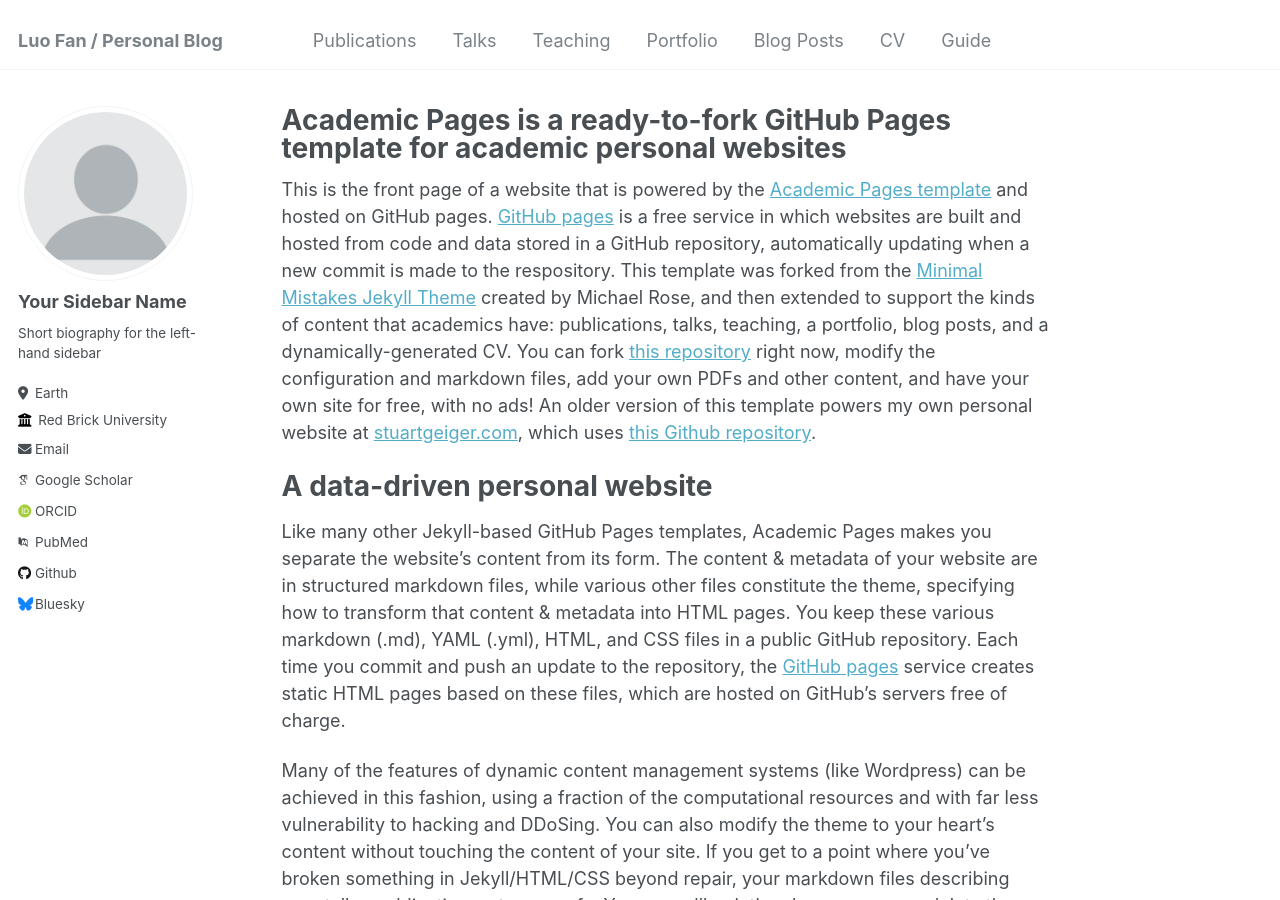
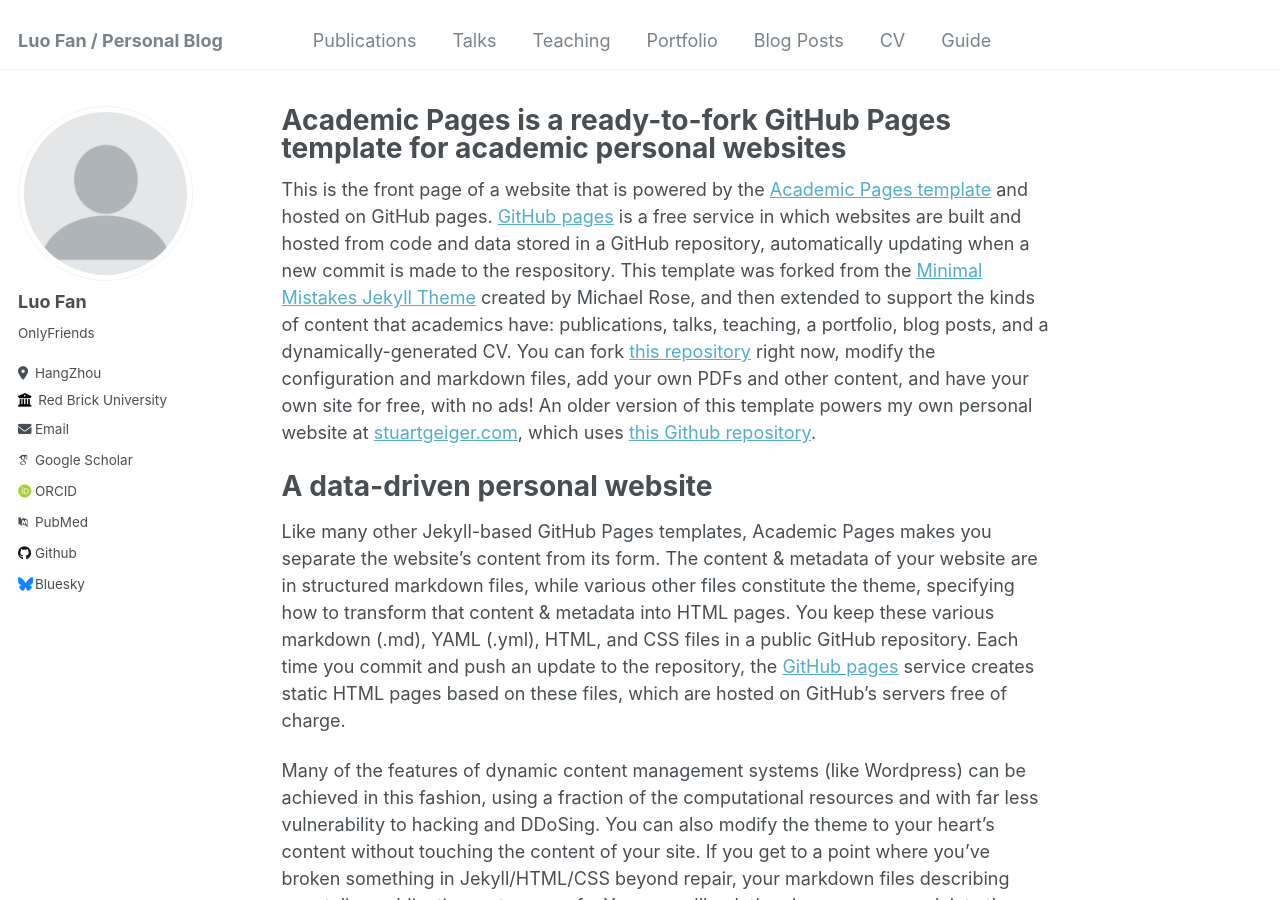
Before and after one commit to luofanlf/luofanlf.github.io, a Jekyll site: the page built from _pages/about.md, in a window 1280 px wide and 900 px high. Built offline with Jekyll 4.4.1, drawn with Linux system fonts in a browser that asks for light colours; some web fonts are replaced.

Commit message:
Update _config.yml

```diff
--- a/_config.yml
+++ b/_config.yml
@@ -22,10 +22,10 @@ repository               : "academicpages/academicpages.github.io"
 author:
   # Biographic information
   avatar           : "profile.png"
-  name             : "Your Sidebar Name"
+  name             : "Luo Fan"
   pronouns         : # example: "she/her"
-  bio              : "Short biography for the left-hand sidebar"
-  location         : "Earth"
+  bio              : "OnlyFriends"
+  location         : "HangZhou"
   employer         : "Red Brick University"
   uri              : # URL
   email            : "none@example.org"
```
